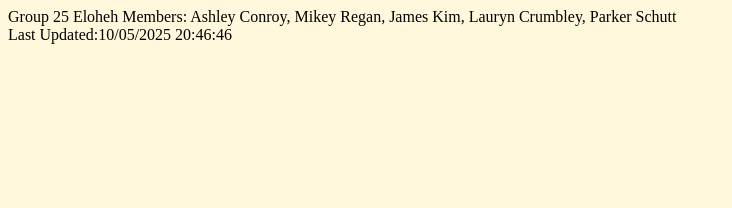
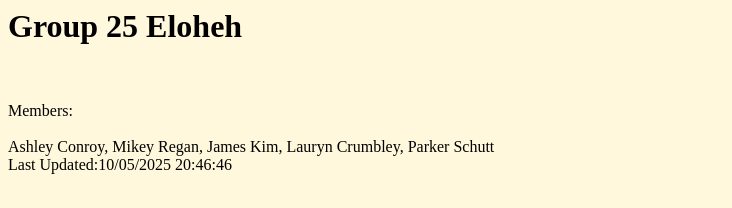
Before and after one commit to mregan2022/ElohehHomepage, a plain HTML site: page index.html in a window 1280 px wide. Shown: the whole page, without its empty margins (0-732 px from the left). Drawn offline with Linux system fonts and the light colour scheme.

Commit message:
Update index.html

```diff
--- a/index.html
+++ b/index.html
@@ -1,10 +1,14 @@
 <html>
 <head>
- Group 25 Eloheh
+ <h1> <b>Group 25 Eloheh</b></h1>
 </head>
-
+  <br>
+ <br>
   <body bgcolor = "cornsilk">
-    Members: Ashley Conroy, Mikey Regan, James Kim, Lauryn Crumbley, Parker Schutt
+    Members:
+   <br>
+   <br>
+   Ashley Conroy, Mikey Regan, James Kim, Lauryn Crumbley, Parker Schutt
     <br>
     Last Updated:<script>document.write(document.lastModified);</script>
   </body>
```
